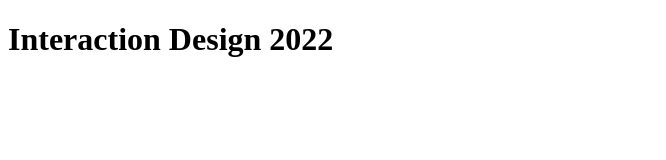
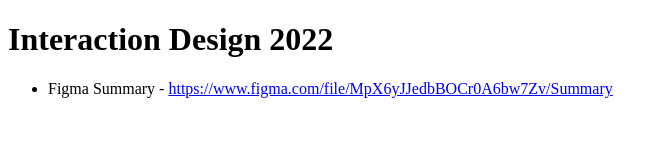
Before and after one commit to amitkaps/ixd2022, a plain HTML site: page index.html in a window 1280 px wide. Shown: the whole page, without its empty margins (0-666 px from the left). Drawn offline with Linux system fonts and the light colour scheme.

Commit message:
added figma

```diff
--- a/index.html
+++ b/index.html
@@ -5,4 +5,7 @@
 </head>
 <body>
   <h1>Interaction Design 2022</h1>
+  <ul>
+    <li>Figma Summary - <a href="https://www.figma.com/file/MpX6yJJedbBOCr0A6bw7Zv/Summary">https://www.figma.com/file/MpX6yJJedbBOCr0A6bw7Zv/Summary</a></li>
+  </ul>
 </body>
```
